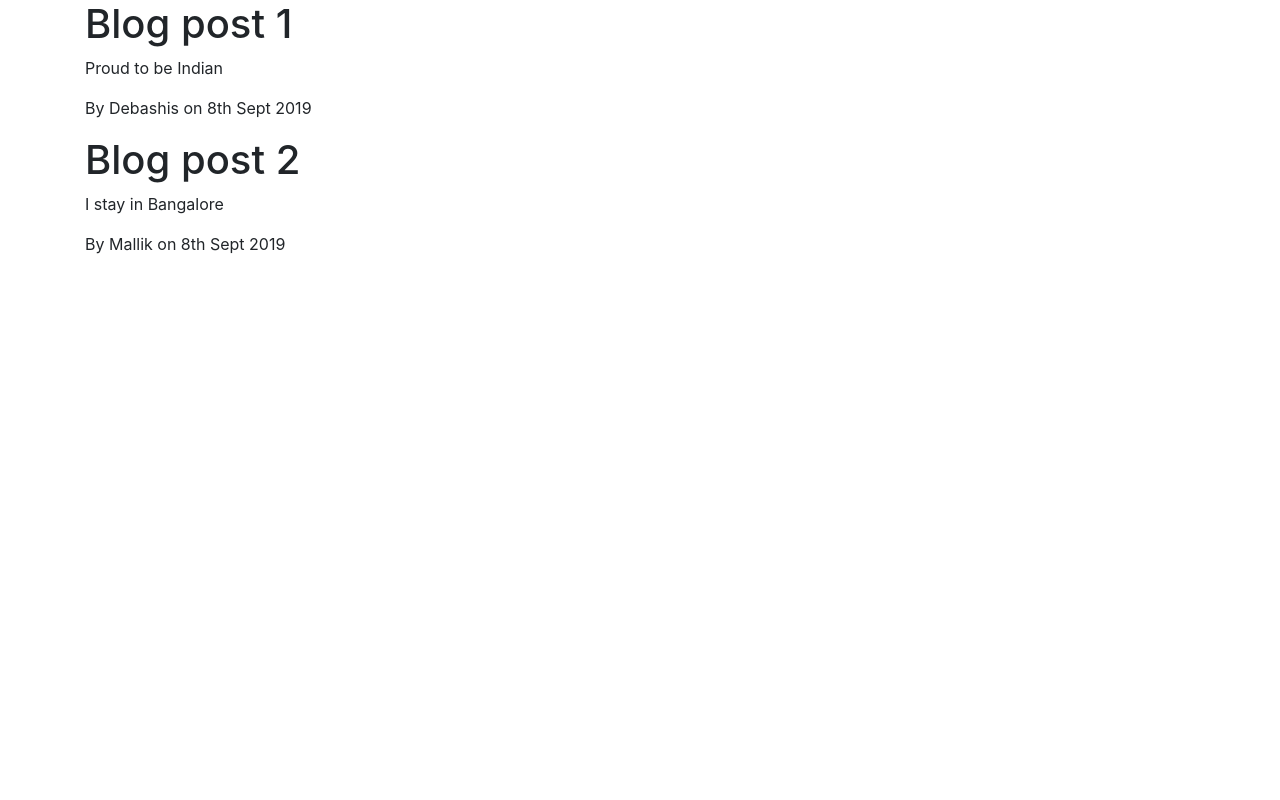
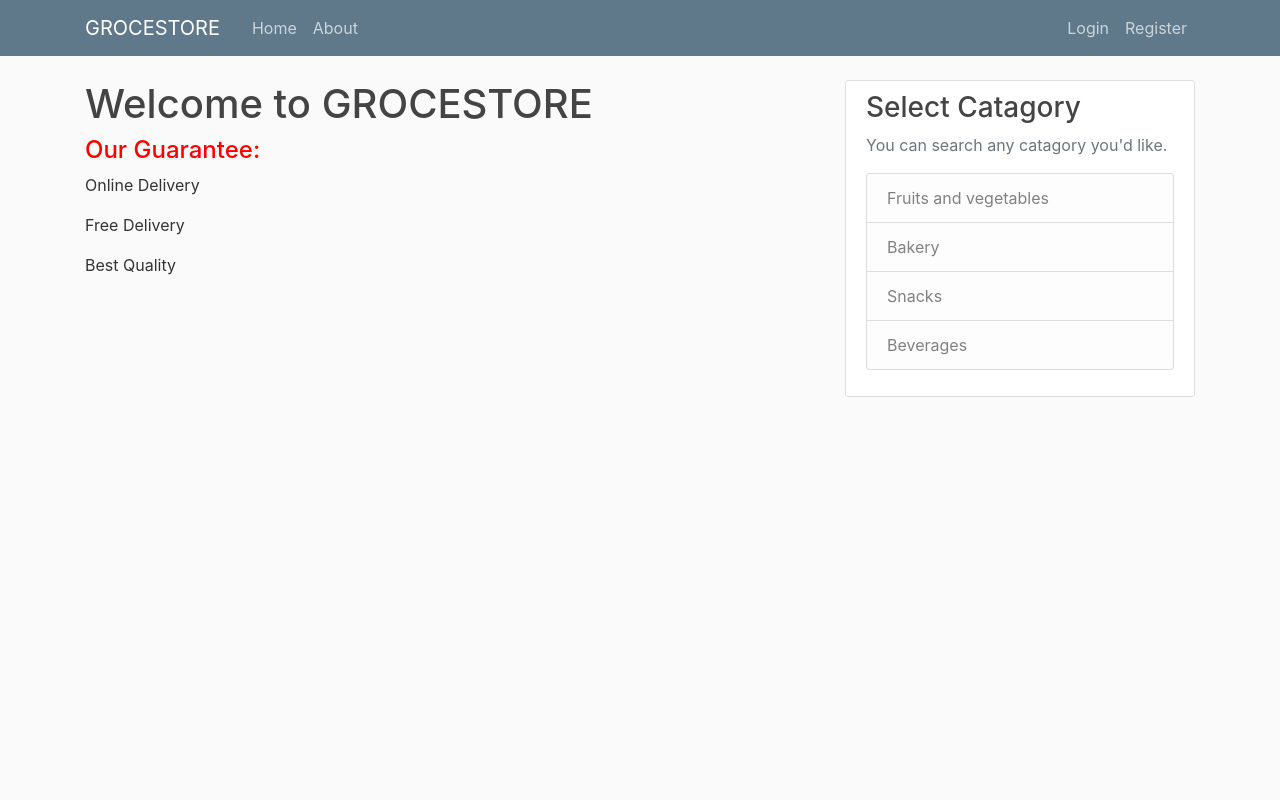
Before and after one commit to debmallik/Python_Assignment, a Flask app: page /home in a window 1280 px wide. Run offline with Flask 2, Linux system fonts and the light colour scheme; some libraries are stand-ins or nearby versions.

Commit message:
base web page

```diff
--- a/app.py
+++ b/app.py
@@ -1,28 +1,24 @@
-from flask import Flask,render_template
+from flask import Flask,render_template,url_for
 app=Flask(__name__)
 
 posts=[
     {
-        "author":"Debashis",
-        "title":"Blog post 1   ",
-        "blog":"Proud to be Indian",
-        "date":"8th Sept 2019"
-    },
-    {
-        "author":"Mallik",
-        "title":"Blog post 2",
-        "blog":"I stay in Bangalore",
-        "date":"8th Sept 2019"
+        "message":"Welcome to GROCESTORE",
+        "promise":"Our Guarantee:",
+        "point1":"Online Delivery",
+        "point2":"Free Delivery",
+        "point3":"Best Quality",
     }
+
 ]
 
 @app.route('/home')
 def home():
-    return render_template('home.html',posts=posts)
+    return render_template('home.html',posts=posts,title='home')
 
-@app.route('/profile')
-def profile():
-    return render_template('profile.html',title='profile')
+#@app.route('/profile')
+#def profile():
+ #   return render_template('profile.html',title='profile')
 
 if __name__ == "__main__":
     app.run(debug=True)
--- /dev/null
+++ b/static/main.css
@@ -0,0 +1,80 @@
+body {
+  background: #fafafa;
+  color: #333333;
+  margin-top: 5rem;
+}
+
+h1, h2, h3, h4, h5, h6 {
+  color: #444444;
+}
+
+.bg-steel {
+  background-color: #5f788a;
+}
+
+.site-header .navbar-nav .nav-link {
+  color: #cbd5db;
+}
+
+.site-header .navbar-nav .nav-link:hover {
+  color: #ffffff;
+}
+
+.site-header .navbar-nav .nav-link.active {
+  font-weight: 500;
+}
+
+.content-section {
+  background: #ffffff;
+  padding: 10px 20px;
+  border: 1px solid #dddddd;
+  border-radius: 3px;
+  margin-bottom: 20px;
+}
+
+.article-title {
+  color: #444444;
+}
+
+a.article-title:hover {
+  color: #428bca;
+  text-decoration: none;
+}
+
+.article-content {
+  white-space: pre-line;
+}
+
+.article-img {
+  height: 65px;
+  width: 65px;
+  margin-right: 16px;
+}
+
+.article-metadata {
+  padding-bottom: 1px;
+  margin-bottom: 4px;
+  border-bottom: 1px solid #e3e3e3
+}
+
+.article-metadata a:hover {
+  color: #333;
+  text-decoration: none;
+}
+
+.article-svg {
+  width: 25px;
+  height: 25px;
+  vertical-align: middle;
+}
+
+.account-img {
+  height: 125px;
+  width: 125px;
+  margin-right: 20px;
+  margin-bottom: 16px;
+}
+
+.account-heading {
+  font-size: 2.5rem;
+}
--- a/templates/home.html
+++ b/templates/home.html
@@ -1,8 +1,10 @@
 {% extends "layout.html" %}
 {% block content %}
     {% for post in posts %}
-        <h1>{{post.title}}</h1>
-        <p>{{post.blog}}</p>
-        <p>By {{post.author}} on {{post.date}}</p>
+        <h1>{{post.message}}</h1>
+        <h4><font color="red">{{post.promise}}</font></h4>
+        <p>{{post.point1}}</p>
+        <p>{{post.point2}}</p>
+        <p>{{post.point3}}</p>
     {% endfor %}
 {% endblock content %}
--- a/templates/layout.html
+++ b/templates/layout.html
@@ -5,16 +5,55 @@
 
     <!-- Bootstrap CSS -->
     <link rel="stylesheet" href="https://stackpath.bootstrapcdn.com/bootstrap/4.3.1/css/bootstrap.min.css" integrity="sha384-ggOyR0iXCbMQv3Xipma34MD+dH/1fQ784/j6cY/iJTQUOhcWr7x9JvoRxT2MZw1T" crossorigin="anonymous">
+    <link rel="stylesheet" type="text/css" href="{{url_for('static',filename='main.css') }}">
     {% if title %}
-        <title>Flash Blog-{{title}}</title>
+        <title>Grocestore-{{title}}</title>
     {% else %}
-        <title>Flash Blog</title>
+        <title>Grocestore</title>
     {%endif%}
 </head>
 <body>
-    <div class="container">
-        {% block content %} {% endblock %}
-    </div>
+    <header class="site-header">
+      <nav class="navbar navbar-expand-md navbar-dark bg-steel fixed-top">
+        <div class="container">
+          <a class="navbar-brand mr-4" href="/">GROCESTORE</a>
+          <button class="navbar-toggler" type="button" data-toggle="collapse" data-target="#navbarToggle" aria-controls="navbarToggle" aria-expanded="false" aria-label="Toggle navigation">
+            <span class="navbar-toggler-icon"></span>
+          </button>
+          <div class="collapse navbar-collapse" id="navbarToggle">
+            <div class="navbar-nav mr-auto">
+              <a class="nav-item nav-link" href="/">Home</a>
+              <a class="nav-item nav-link" href="/about">About</a>
+            </div>
+            <!-- Navbar Right Side -->
+            <div class="navbar-nav">
+              <a class="nav-item nav-link" href="/login">Login</a>
+              <a class="nav-item nav-link" href="/register">Register</a>
+            </div>
+          </div>
+        </div>
+  </nav>
+</header>
+<main role="main" class="container">
+      <div class="row">
+        <div class="col-md-8">
+          {% block content %}{% endblock %}
+        </div>
+        <div class="col-md-4">
+          <div class="content-section">
+            <h3>Select Catagory</h3>
+            <p class='text-muted'>You can search any catagory you'd like.
+              <ul class="list-group">
+                <li class="list-group-item list-group-item-light">Fruits and vegetables</li>
+                <li class="list-group-item list-group-item-light">Bakery</li>
+                <li class="list-group-item list-group-item-light">Snacks</li>
+                <li class="list-group-item list-group-item-light">Beverages</li>
+              </ul>
+            </p>
+          </div>
+        </div>
+      </div>
+</main>
 
     <!-- Optional JavaScript -->
     <!-- jQuery first, then Popper.js, then Bootstrap JS -->
--- a/templates/profile.html
+++ b/templates/profile.html
@@ -1,4 +1,4 @@
 {% extends "layout.html" %}
 {% block content %}
-    <h1>profile page</h1>
+    <h1>profile page!!!</h1>
 {% endblock content %}
```
